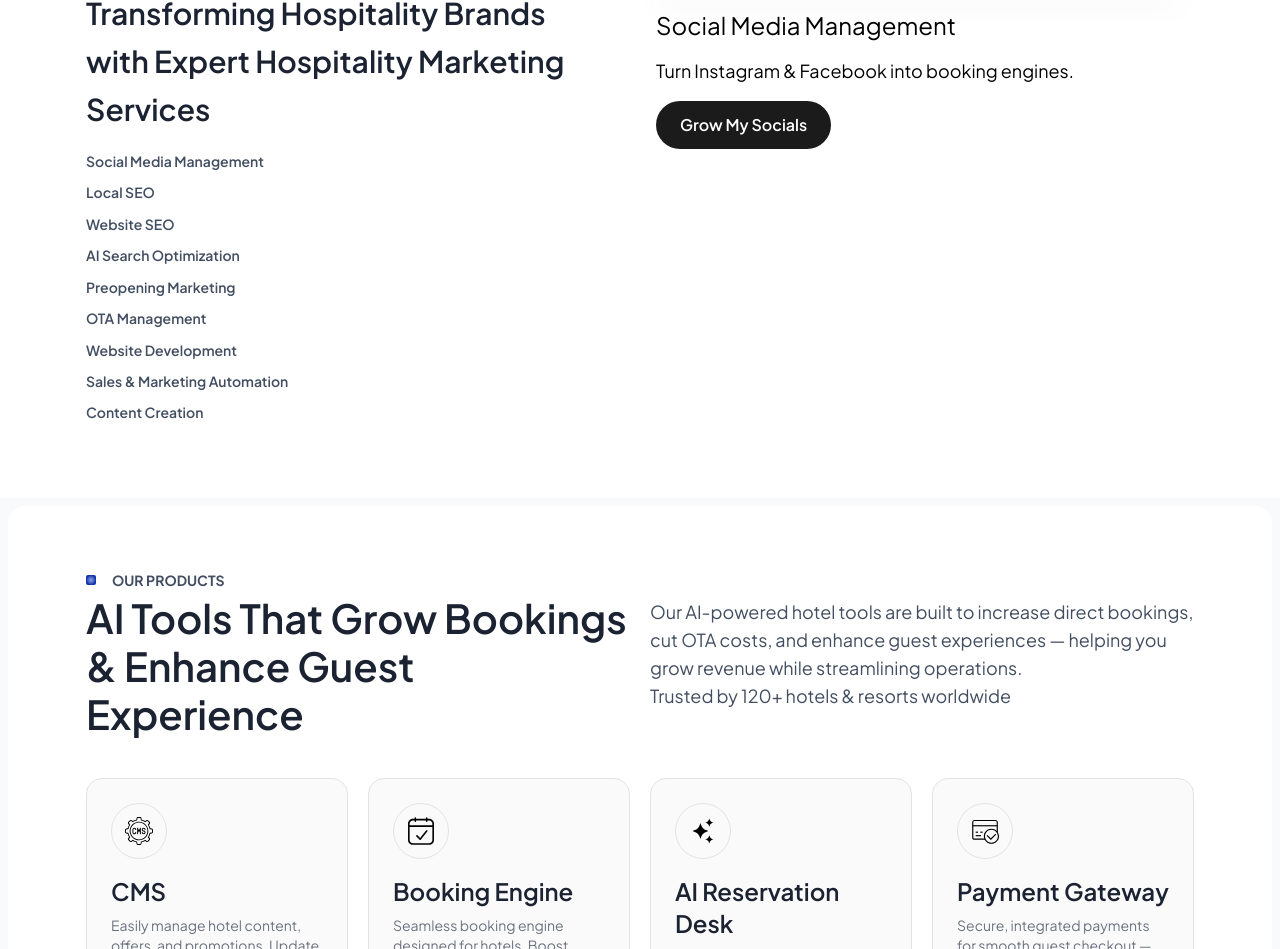
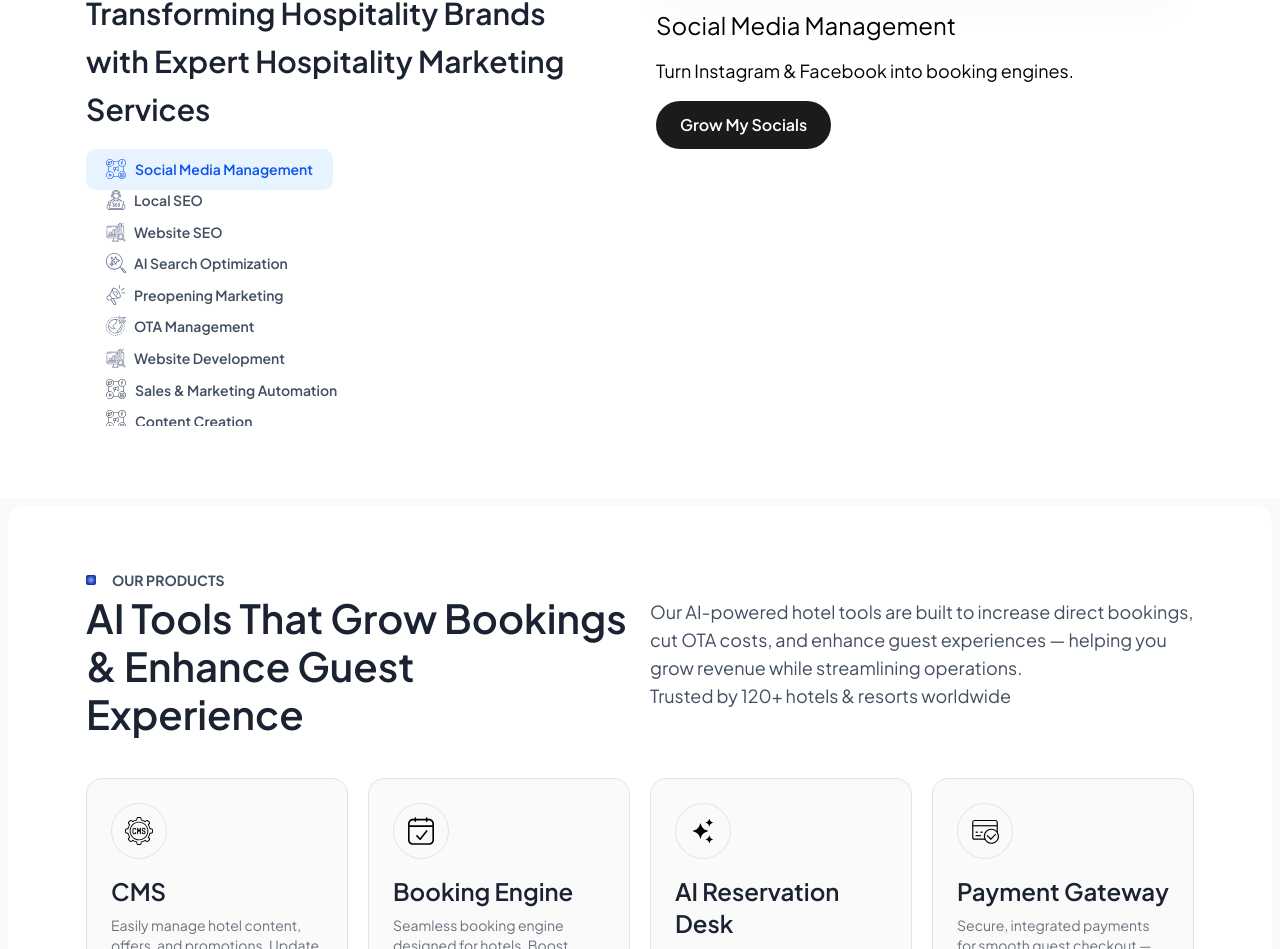
Before and after one commit to fielmente8777/fielmente-july, a Next.js app: page / in a window 1280 px wide. Shown: the part 2465-3414 px from the top of the page. Built offline with nearby package versions, Linux system fonts and the light colour scheme.

Commit message:
feat: add icon support to service cards and update home page data with new icons

```diff
--- a/src/@types/@homeType.ts
+++ b/src/@types/@homeType.ts
@@ -40,6 +40,7 @@ export interface ServicesDataTypes {
   title: string;
   subTitle: string;
   cards: {
+    icon?: JSX.Element;
     title: string;
     description: string;
   }[];
--- a/src/app/(home)/components/OurServices.tsx
+++ b/src/app/(home)/components/OurServices.tsx
@@ -46,11 +46,11 @@ const OurServices: React.FC<ServicesDataTypes> = ({
               onSlideChange={(swiper) => setActiveIndex(swiper.realIndex)}
               direction="horizontal"
               className="h-full"
-              renderSlide={(sector) => (
+              renderSlide={(sector, index) => (
                 <button
-                  className={`text-sm font-semibold ${activeIndex ? "text-primary" : "text-secondary"}`}
+                  className={`text-sm font-semibold flex items-center gap-2 px-5 py-2.5 rounded-[10px]  ${activeIndex === index ? "text-[#0D54EB] bg-[#E7F4FF]" : "text-secondary"}`}
                 >
-                  {sector.title}
+                  <span> {sector.icon} </span> {sector.title}
                 </button>
               )}
             />
@@ -61,7 +61,7 @@ const OurServices: React.FC<ServicesDataTypes> = ({
             data={cards}
             slidesPerView={1}
             loop
-            modules={[Navigation, Thumbs,EffectFade]}
+            modules={[Navigation, Thumbs, EffectFade]}
             effect="fade"
             thumbs={{
               swiper:
@@ -84,7 +84,9 @@ const OurServices: React.FC<ServicesDataTypes> = ({
                 </div>
                 <h3 className="text-2xl">{sector.title}</h3>
                 <p className="text-lg">{sector.description}</p>
-                <button className="text-white bg-[#1B1B1B] rounded-full px-6 py-3 font-semibold">Grow My Socials</button>
+                <button className="text-white bg-[#1B1B1B] rounded-full px-6 py-3 font-semibold">
+                  Grow My Socials
+                </button>
               </div>
             )}
           />
--- a/src/app/(home)/homePageData.tsx
+++ b/src/app/(home)/homePageData.tsx
@@ -1,5 +1,5 @@
 import { ClientImages } from "@/utils/client";
-import { AiFrontDeskIcon, AiReservationDeskIcon, BookingEngineIcon, CmsIcon, ConsultIcon, CustomizedHotelMarketingSolutions, EffectiveHotelPerformanceMarketingIcon, ExceptionalHotelWebsiteDevelopment, ExecuteIcon, OptimizedForSearchEngines, PaymentGatewayIcon, StrategicSocialMediaMarketingForHotel, StrategiseIcon, WebsiteBuilderIcon, WhatsAppMarketingIcon } from "@/utils/homeIcons";
+import { AiFrontDeskIcon, AiReservationDeskIcon, AiSearchOptimizationIcon, BookingEngineIcon, CmsIcon, ConsultIcon, CustomizedHotelMarketingSolutions, EffectiveHotelPerformanceMarketingIcon, ExceptionalHotelWebsiteDevelopment, ExecuteIcon, LocalSeoIcon, OptimizedForSearchEngines, OtaManagementIcon, PaymentGatewayIcon, PreOpeningMarketingIcon, SocialMediaIcons, StrategicSocialMediaMarketingForHotel, StrategiseIcon, WebsiteBuilderIcon, WebsiteSeoIcon, WhatsAppMarketingIcon } from "@/utils/homeIcons";
 import {
   FillFaceBookIcon,
   FillLinkedinIcon,
@@ -143,38 +143,47 @@ export const homePageData = {
       "Transforming Hospitality Brands with Expert <a href='/industries-we-serve/hotel-marketing-agency/'>Hospitality Marketing Services</a>",
     cards: [
       {
+        icon: <SocialMediaIcons />,
         title: "Social Media Management",
         description: "Turn Instagram & Facebook into booking engines.",
       },
       {
+        icon: <LocalSeoIcon />,
         title: "Local SEO",
         description: "Dominate Google Maps and local hotel searches.",
       },
       {
+        icon: <WebsiteSeoIcon />,
         title: "Website SEO",
         description: "Boost organic traffic and search rankings.",
       },
       {
+        icon: <AiSearchOptimizationIcon />,
         title: "AI Search Optimization",
         description: "Optimize visibility for ChatGPT and Gemini searches.",
       },
       {
+        icon: <PreOpeningMarketingIcon />,
         title: "Preopening Marketing",
         description: "Launch your property with strong demand generation.",
       },
       {
+        icon: <OtaManagementIcon />,
         title: "OTA Management",
         description: "Reduce commissions and optimize OTA performance.",
       },
       {
+        icon: <WebsiteSeoIcon />,
         title: "Website Development",
         description: "Conversion-focused hotel websites.",
       },
       {
+        icon: <SocialMediaIcons />,
         title: "Sales & Marketing Automation",
         description: "Automate lead nurturing and campaigns.",
       },
       {
+        icon: <SocialMediaIcons />,
         title: "Content Creation",
         description: "Professional photo, video, and storytelling.",
       },
```
